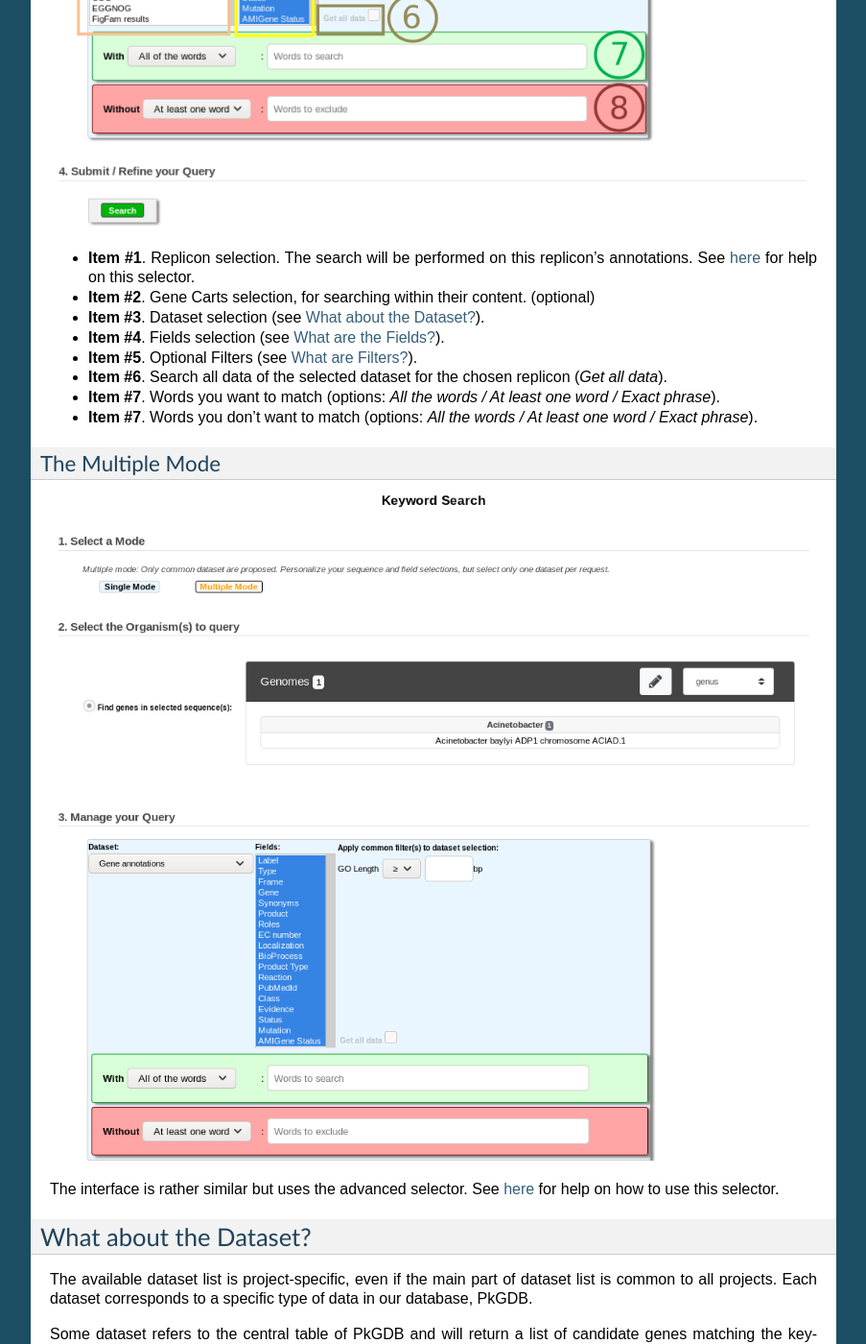
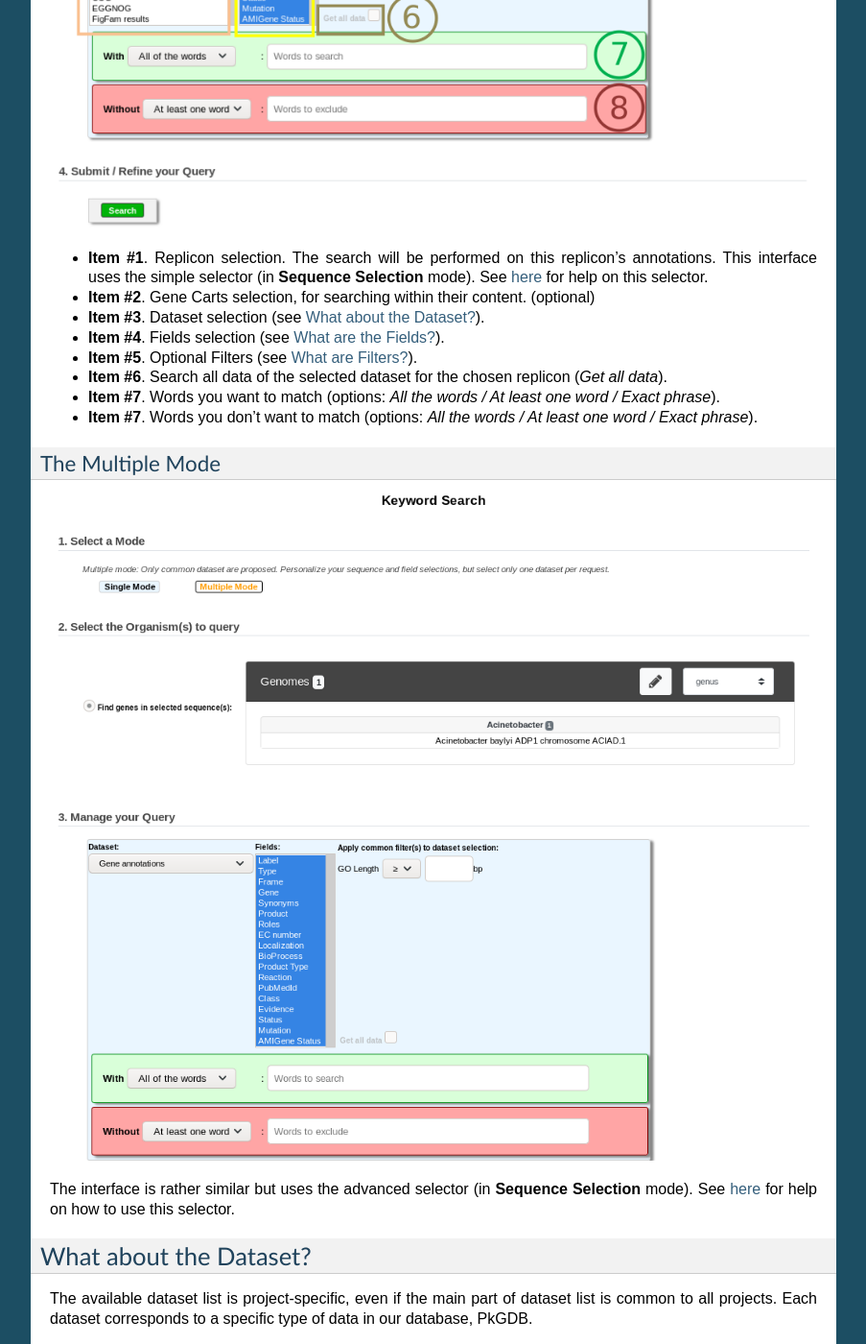
Before and after one commit to labgem/microscope-user-doc, a Sphinx documentation site: the page built from docs/content/search/keywords.rst, in a window 1280 px wide and 1400 px high, scrolled down 878 px. Shown: the whole window at 96% size, without its empty margins (198-1101 px from the left). Built offline with Sphinx 7.4.7, drawn with Linux system fonts in a browser that asks for light colours; formulas are drawn with MathJax 3.

Commit message:
Don't use "genome selector" but precise the mode after.

```diff
--- a/docs/content/compgenomics/genoclust.rst
+++ b/docs/content/compgenomics/genoclust.rst
@@ -30,7 +30,7 @@ Below is a screenshot of the genome selection interface.
 
 .. image:: img/genoclust-interface.png
 
-The first part uses the advanced genome selector to select the organisms on which the tree will be computed.
+The first part uses the advanced selector (in **Genome Selection** mode) to select the genomes on which the tree will be computed.
 See :ref:`here <advanced-selector>` for help on how to use this selector.
 
 Next by clicking "Save and Run", the tree is computed and displayed under **Results**.
--- a/docs/content/compgenomics/pancoreTool.rst
+++ b/docs/content/compgenomics/pancoreTool.rst
@@ -92,8 +92,8 @@ The form is composed of two organism lists:
 * In the left-hand list, at least two genomes to analyze must be selected.
 * In the **optional** right-hand list, one or several genomes can be selected. In this case, the component of these organisms to exclude must be chosen (*at least two "excluded genomes" must be selected for the core and variable components*).
 
-This form uses complex organism selectors to select the organisms of interest.
-See :ref:`here <simple-selector>` for help on how to use this selector.
+This form uses advanced selectors (in **Genome Selection** mode) to select the genomes of interest.
+See :ref:`here <advanced-selector>` for help on how to use this selector.
 
 MICFAM parameters must be selected according to the desired confidence level.
 
--- a/docs/content/compgenomics/phyloprofil.rst
+++ b/docs/content/compgenomics/phyloprofil.rst
@@ -22,7 +22,7 @@ How to read the interface?
 
 * **item D**: Use this form to search for specific genes in your reference genome compared to a selection of organisms/replicons coming from PkGDB and/or RefSeq databases.
 
-Forms **C** and **D** use the advanced organism selector.
+Forms **C** and **D** use the advanced selector (in **Genome Selection** mode).
 See :ref:`here <advanced-selector>` for help on how to use it.
 
 .. tip:: You can mix the use of **item C** and **item D** to perform a very sensitive search. For example: get CDS of *Acinetobacter baylyi ADP1* (reference genome, item A) which have homologs in *Acinetobacter baumannii 6013113* and Acinetobacter baumannii AB0057 (item C), but **NO** homologs in *Acinetobacter baumannii AYE* (item D)
--- a/docs/content/search/blast.rst
+++ b/docs/content/search/blast.rst
@@ -31,7 +31,7 @@ The fields:
 
 can be use to filter blast result.
 
-This form uses the advanced organism selector to select the reference organisms.
+This form uses the advanced selector (in **Sequence Selection** mode) to select the reference sequences.
 See :ref:`here <advanced-selector>` for help on how to use it.
 
 .. image:: img/blast.png
@@ -65,7 +65,7 @@ Examples :
 
   * **ATTCCAGATC**: this pattern describes all sequences which contain the subsequence 'ATTCCAGATC'.
 
-This form uses the simple organism selector to select the reference organism.
+This form uses the simple selector (in **Sequence Selection** mode) to select the reference sequence.
 See :ref:`here <simple-selector>` for help on how to use it.
 
 .. image:: img/pattern.png
--- a/docs/content/search/keywords.rst
+++ b/docs/content/search/keywords.rst
@@ -22,7 +22,9 @@ The Single Mode
 .. image:: img/search_by_keyword.png
 	:width: 100%
 
-* **Item #1**. Replicon selection. The search will be performed on this replicon’s annotations. See :ref:`here <simple-selector>` for help on this selector.
+* **Item #1**. Replicon selection. The search will be performed on this replicon’s annotations.
+  This interface uses the simple selector (in **Sequence Selection** mode).
+  See :ref:`here <simple-selector>` for help on this selector.
 * **Item #2**. Gene Carts selection, for searching within their content. (optional)
 * **Item #3**. Dataset selection (see :ref:`datasets`).
 * **Item #4**. Fields selection (see :ref:`fields`).
@@ -38,7 +40,7 @@ The Multiple Mode
 .. image:: img/search_by_keyword_multiple.png
 	:width: 100%
 
-The interface is rather similar but uses the advanced selector.
+The interface is rather similar but uses the advanced selector (in **Sequence Selection** mode).
 See :ref:`here <advanced-selector>` for help on how to use this selector.
 
 .. _datasets:
--- a/docs/content/userpanel/favorites.rst
+++ b/docs/content/userpanel/favorites.rst
@@ -13,7 +13,7 @@ This functionality is disabled for guests and only available for logged Annotato
 How to make my own selection of favourites organisms?
 -----------------------------------------------------
 
-This functionnality uses the advanced organism selector.
+This functionnality uses the advanced selector (in **Genome Selection** mode).
 See :ref:`here <advanced-selector>` for help on how to use it.
 
 When you open the selector, the list of your current favourite organisms
```
